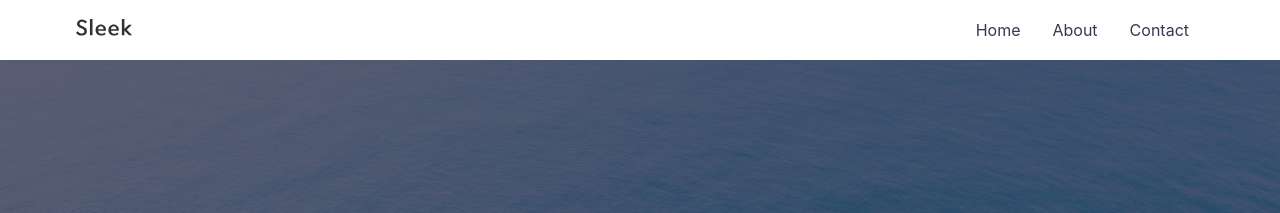
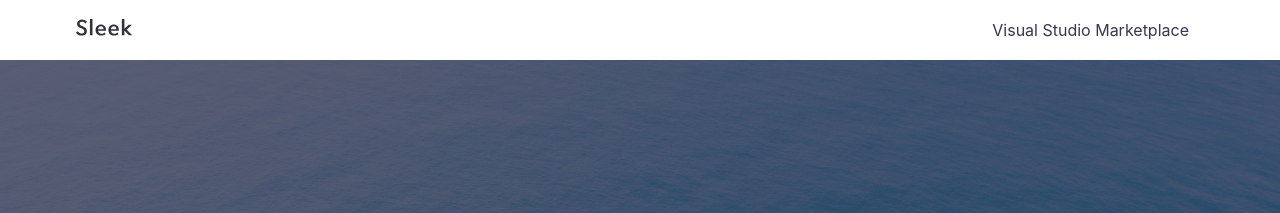
Before and after one commit to mrlacey/RapidXamlDev, a Jekyll site: the page built from index.md, in a window 1280 px wide. Shown: the top 213 px of the page. Built offline with Jekyll 4.4.1, drawn with Linux system fonts in a browser that asks for light colours.

Commit message:
marketplace link in header

```diff
--- a/_config.yml
+++ b/_config.yml
@@ -5,17 +5,9 @@ author: Matt Lacey
 description: Tools to accelerate XAML app development.
 url: "https://rapidxaml.dev/"
 
-# THEME SETTINGS
-navigation: # Navigation links
-  - {name: 'Home', link: '/'}
-  - {name: 'About', link: '/about'}
-  - {name: 'Contact', link: '/contact'}
-
 tagline: Tools to accelerate XAML app development.
 
 hero_img: posts/sleek_lg.jpg # Main background image: use the path from /assets/img/ => This will output /assets/img/posts/sleek_lg.jpg
 
-email: matt@rapidxaml.dev # email for form submission
-
-twitter_username: mrlacey # replace with your_twitter_username or comment to remove link from footer
-github_username:  mrlacey # replace with your_github_username or comment to remove link from footer
+twitter_username: mrlacey
+github_username:  mrlacey
--- a/_includes/header.html
+++ b/_includes/header.html
@@ -8,11 +8,9 @@
       </a>
       <nav class="header__links">
         <div class="container header__links-wrapper">
-          {% for item in site.navigation %}
-            <a class="header__link" href="{{ item.link | relative_url }}" itemprop="url">
-              <span itemprop="name">{{ item.name }}</span>
+            <a class="header__link" href="https://marketplace.visualstudio.com/items?itemName=MattLaceyLtd.RapidXamlToolkit" itemprop="url">
+              <span itemprop="name">Visual Studio Marketplace</span>
             </a>
-          {% endfor %}
         </div>
       </nav>
       <div class="header__toggle">
```
